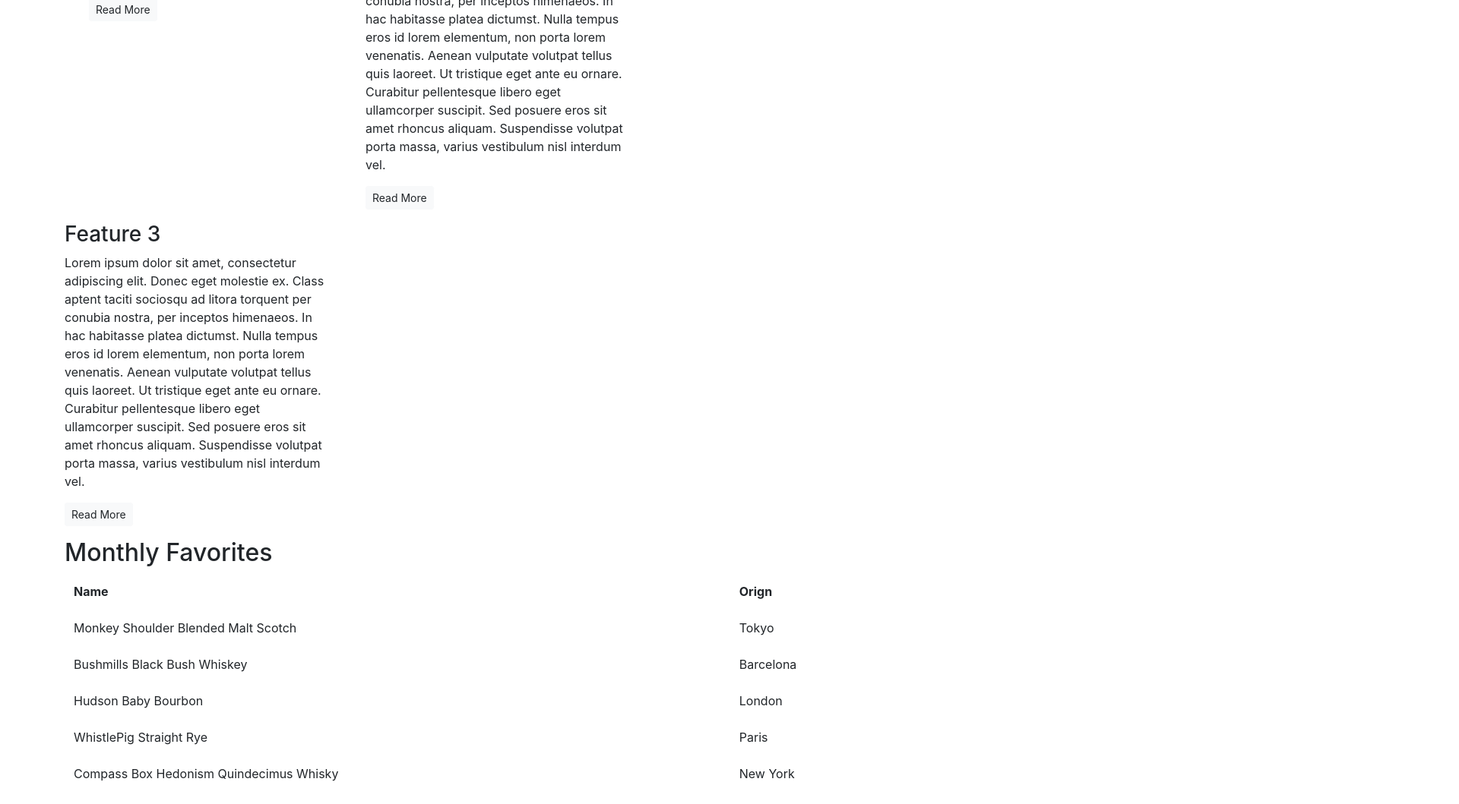
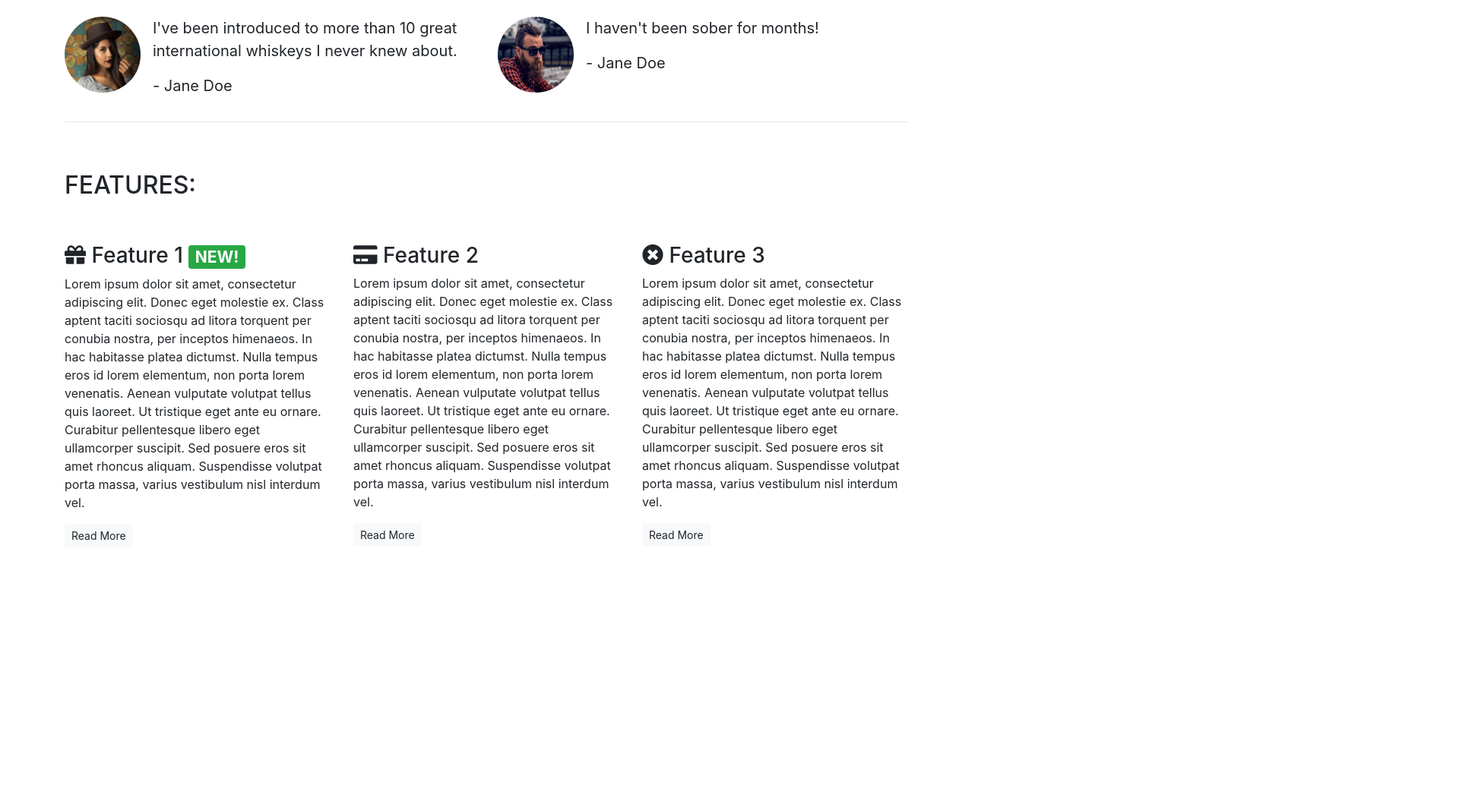
Before and after one commit to CharlieS115/this-is-a-test, a plain HTML site: page index.html in a window 1280 px wide. Shown: the part 641-1700 px from the top of the page at 76% size, 1920 px wide, since content can reach past the window. After the commit the page ends 1378 px from the top, so only its background shows below. Drawn offline with nearby package versions, Linux system fonts and the light colour scheme.

Commit message:
Working from Compontents video 3 at 4:50. Relates to Javascript in bootstrap

```diff
--- a/index.html
+++ b/index.html
@@ -6,21 +6,39 @@
     <title>Whiskey Drop | Taste a new whiskey every month</title>
     <meta name="viewport" content="width=device-width, initial-scale=1.0">
     <link rel="stylesheet" href="https://stackpath.bootstrapcdn.com/bootstrap/4.3.1/css/bootstrap.min.css" integrity="sha384-ggOyR0iXCbMQv3Xipma34MD+dH/1fQ784/j6cY/iJTQUOhcWr7x9JvoRxT2MZw1T" crossorigin="anonymous">
+    <link rel="stylesheet" href="https://use.fontawesome.com/releases/v5.15.1/css/all.css" integrity="sha384-vp86vTRFVJgpjF9jiIGPEEqYqlDwgyBgEF109VFjmqGmIY/Y4HV4d3Gp2irVfcrp" crossorigin="anonymous">
 <script src="https://stackpath.bootstrapcdn.com/bootstrap/4.3.1/js/bootstrap.min.js" integrity="sha384-JjSmVgyd0p3pXB1rRibZUAYoIIy6OrQ6VrjIEaFf/nJGzIxFDsf4x0xIM+B07jRM" crossorigin="anonymous"></script>
 </head>
 <body>
     <nav class="navbar navbar-light bg-light navbar-expand-sm">
-        <a href="/" class="navbar-brand">
-
+        <a href="/" class="navbar-brand">Whiskey Drop</a>
+        <ul class="navbar-nav mr-auto">
+            <li class="active nav-item mr-2"><a class="nav-link" href="/">Home</a></li>
+            <li class="nav-item mr-2"><a class="nav-link" href="/about">About</a></li>
+            <li class="nav-item mr-2 d-sm-none"><a class="nav-link" href="/login">Sign In / Sign Up</a></li>
+        </ul>
+        <div class="d-none d-md-block">
+            <p class="navbar-text my-auto mr-2"><i>Great whiskey delivered to your door!</i></p>
+            <a href="/login">Sign In / Sign Up</a>
+        </div>
     </nav>
-    <article class="container">
+    <article class="container mt-3">
+        <div class="row d-none d-sm-block">
+            <div class="col-12">
+                <div class="alert alert-warning">
+                    <strong>Sale Now On!</strong> We've got a sale on. Get a 12-month subscription for the price of 6! <a href="">See here for details!</a>
+                </div>
+            </div>
+        </div>
         <!-- Callout -->
         <div class="row">
             <div class="col-12">
-                <section class="callout">
+                <section class="callout jumbotron text-center">
                     <h1>The finest whiskeys delivered to your  doorstep.</h1>
                     <p class="lead">Sign up today to start receiving the world's best whiskeys every month.
-                    <s>£19.99</s> <strong><mark>First one is free!</mark></strong></p>
+                    <s class="d-none d-sm-inline">£19.99</s>
+                    <span class="d-inline d-sm-none"><br></span>
+                    <strong><mark>First one is free!</mark></strong></p>
                     <button class="btn btn-success btn-lg">Sign up!</button>
                     <p class="text-muted"><small>You must be over 18 to sign up to our service. Please, drink responsibily.</small></p>
                 </section>
@@ -32,22 +50,36 @@
         <!-- Quotes -->
         <section class="quotes">
             <div class="row">
-                <div class="col-12">
+                <div class="col-12 my-5">
                     <h2 class="text-uppercase">Quotes:</h2>
                 </div>
             </div>
             <div class="row">
                 <div class="col-12 col-md-6">
+                    <div class="media">
+                        <div class="d-none d-sm-block">
+                            <img src="images/girl-image.png" class="rounded-circle mr-3" height="100" width="100">
+                        </div>
+                        <div class="media-body">
                             <blockquote class="blockquote">
                                 <p>I've been introduced to more than 10 great international whiskeys I never knew about.</p>
                                 <p>- Jane Doe</p>
                             </blockquote>
                         </div>
+                    </div>
+                </div>
                 <div class="col-12 col-md-6">
+                    <div class="media">
+                        <div class="d-none d-sm-block">
+                            <img src="images/guy-image.png" class="rounded-circle mr-3" height="100" width="100">
+                        </div>
+                        <div class="media-body">
                             <blockquote class="blockquote">
                                 <p>I haven't been sober for months!</p>
                                 <p>- Jane Doe</p>
                             </blockquote>
+                        </div>
+                    </div>
                 </div>
             </div>
         </section>
@@ -56,69 +88,38 @@
         <!-- Features -->
         <section class="features">
             <div class="row">
-                <div class="col-12">
+                <div class="col-12 my-5">
                     <h2 class="text-uppercase">Features:</h2>
                 </div>
             </div>
             <div class="row">
                 <div class="col-12 col-md-6 col-lg-4">
                     <div class="feature">
-                        <h3>Feature 1</h3>
+                        <h3><i class="fas fa-gift d-none d-sm-inline"></i> Feature 1 <span class="badge badge-success">NEW!</span></h3>
                         <p>Lorem ipsum dolor sit amet, consectetur adipiscing elit. Donec eget molestie ex. Class aptent taciti sociosqu ad litora torquent per conubia nostra, per inceptos himenaeos. In hac habitasse platea dictumst. Nulla tempus eros id lorem elementum, non porta lorem venenatis. Aenean vulputate volutpat tellus quis laoreet. Ut tristique eget ante eu ornare. Curabitur pellentesque libero eget ullamcorper suscipit. Sed posuere eros sit amet rhoncus aliquam. Suspendisse volutpat porta massa, varius vestibulum nisl interdum vel.</p>
                         <p><a class="btn btn-sm btn-light" href="">Read More</a></p>
                     </div>
                 </div>
                 <div class="col-12 col-md-6 col-lg-4">
                     <div class="feature">
-                        <h3>Feature 2</h3>
+                        <h3><i class="fas fa-credit-card d-none d-sm-inline"></i> Feature 2</h3>
                         <p>Lorem ipsum dolor sit amet, consectetur adipiscing elit. Donec eget molestie ex. Class aptent taciti sociosqu ad litora torquent per conubia nostra, per inceptos himenaeos. In hac habitasse platea dictumst. Nulla tempus eros id lorem elementum, non porta lorem venenatis. Aenean vulputate volutpat tellus quis laoreet. Ut tristique eget ante eu ornare. Curabitur pellentesque libero eget ullamcorper suscipit. Sed posuere eros sit amet rhoncus aliquam. Suspendisse volutpat porta massa, varius vestibulum nisl interdum vel.</p>
                         <p><a class="btn btn-sm btn-light" href="">Read More</a></p>
                     </div>
                 </div>
                 <div class="col-12  d-md-none d-lg-block col-lg-4">
                     <div class="feature">
-                        <h3>Feature 3</h3>
+                        <h3><i class="fas fa-times-circle d-none d-sm-inline"></i> Feature 3</h3>
                         <p>Lorem ipsum dolor sit amet, consectetur adipiscing elit. Donec eget molestie ex. Class aptent taciti sociosqu ad litora torquent per conubia nostra, per inceptos himenaeos. In hac habitasse platea dictumst. Nulla tempus eros id lorem elementum, non porta lorem venenatis. Aenean vulputate volutpat tellus quis laoreet. Ut tristique eget ante eu ornare. Curabitur pellentesque libero eget ullamcorper suscipit. Sed posuere eros sit amet rhoncus aliquam. Suspendisse volutpat porta massa, varius vestibulum nisl interdum vel.</p>
                         <p><a class="btn btn-sm btn-light" href="">Read More</a></p>
                     </div>
                 </div>
             </div>
         </section>
-
-        <!-- Monthly Favorites-->
-        <section>
-            <h2>Monthly Favorites</h2>
-            <table class="table table-borderless">
-                <thead>
-                    <tr>
-                    <th scope="col">Name</th>
-                    <th scope="col">Orign</th>
-                    </tr>
-                </thead>
-                <tbody>
-                    <tr>
-                    <td scope="row">Monkey Shoulder Blended Malt Scotch</th>
-                    <td>Tokyo</td>
-                    </tr>
-                    <tr>
-                    <td scope="row">Bushmills Black Bush Whiskey</th>
-                    <td>Barcelona</td>
-                    </tr>
-                    <tr>
-                    <td scope="row">Hudson Baby Bourbon</th>
-                    <td>London</td>
-                    </tr>
-                    <tr>
-                    <td scope="row">WhistlePig Straight Rye</th>
-                    <td>Paris</td>
-                    </tr>
-                    <tr>
-                    <td scope="row">Compass Box Hedonism Quindecimus Whisky</th>
-                    <td>New York</td>
-                    </tr>
-                </tbody>
-            </table>
-        </section>
-        <!-- /.monthly favorites-->
+        <!-- /.features -->
+    </article>
+    <script src="https://code.jquery.com/jquery-3.3.1.slim.min.js" integrity="sha384-q8i/X+965DzO0rT7abK41JStQIAqVgRVzpbzo5smXKp4YfRvH+8abtTE1Pi6jizo" crossorigin="anonymous"></script>
+    <script src="https://cdnjs.cloudflare.com/ajax/libs/popper.js/1.14.7/umd/popper.min.js" integrity="sha384-UO2eT0CpHqdSJQ6hJty5KVphtPhzWj9WO1clHTMGa3JDZwrnQq4sF86dIHNDz0W1" crossorigin="anonymous"></script>
+    <script src="https://stackpath.bootstrapcdn.com/bootstrap/4.3.1/js/bootstrap.min.js" integrity="sha384-JjSmVgyd0p3pXB1rRibZUAYoIIy6OrQ6VrjIEaFf/nJGzIxFDsf4x0xIM+B07jRM" crossorigin="anonymous"></script>
 </body>
 </html>
```
Also changed, not shown: images/girl-image.png (added), images/guy-image.png (added). Lines whose indentation alone changed are shown as unchanged.
